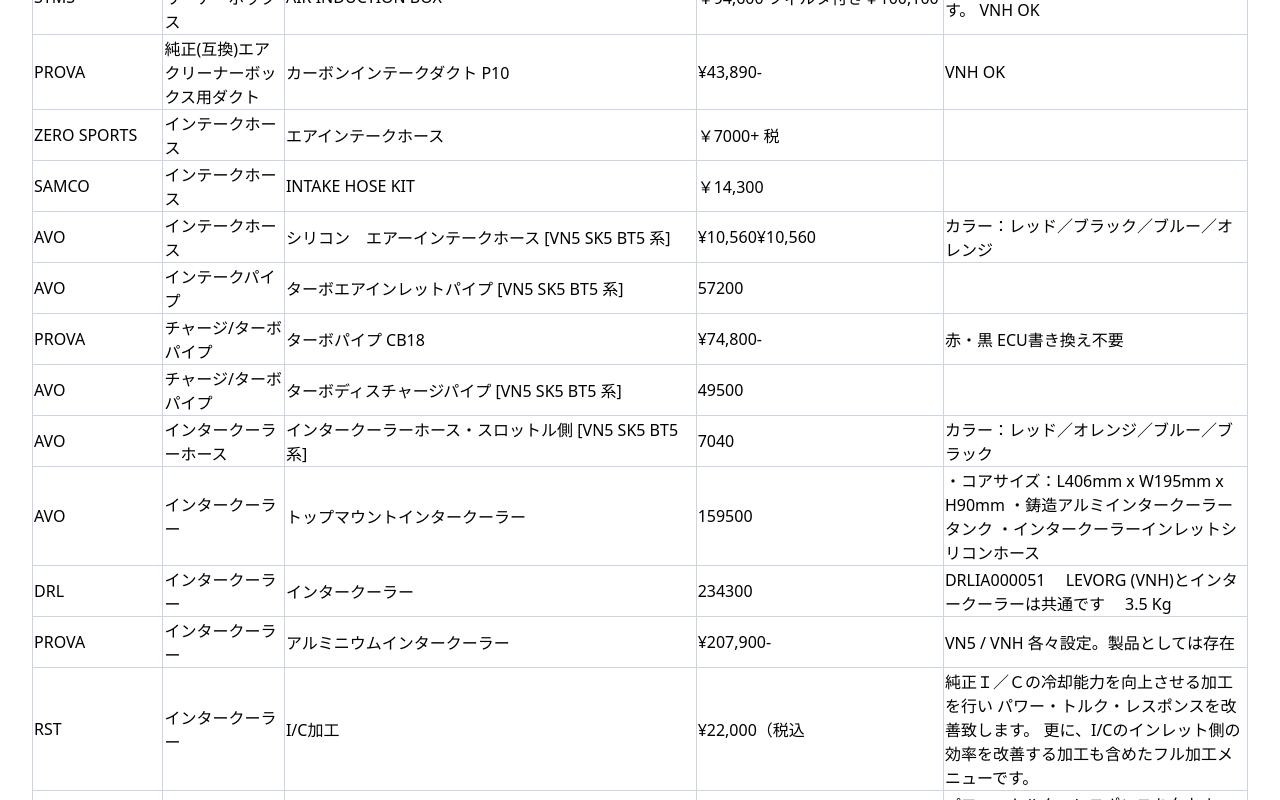
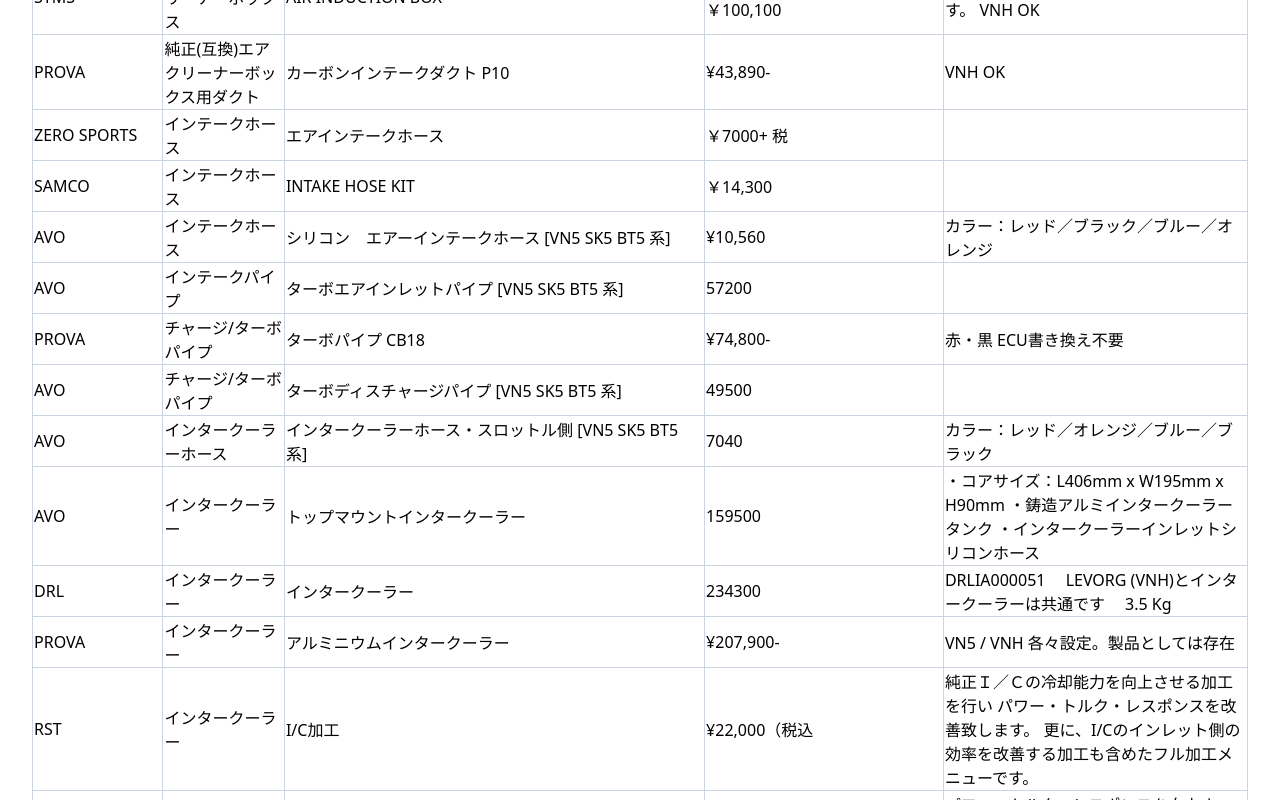
Before and after one commit to mabots/vn-parts, a plain HTML site: page index.html in a window 1280 px wide. Shown: the part 11200-12000 px from the top of the page. Drawn offline with nearby package versions, Linux system fonts and the light colour scheme.

Commit message:
Update index.html

```diff
--- a/index.html
+++ b/index.html
@@ -1787,7 +1787,7 @@
                       <td class="border border-slate-300">AVO</td>
                       <td class="border border-slate-300">インテークホース</td>
                       <td class="border border-slate-300">シリコン　エアーインテークホース [VN5 SK5 BT5 系]</td>
-                      <td class="border border-slate-300">¥10,560¥10,560</td>
+                      <td class="border border-slate-300">¥10,560</td>
                       <td class="border border-slate-300">カラー：レッド／ブラック／ブルー／オレンジ</td>
                     </tr>
                     <tr>
```
